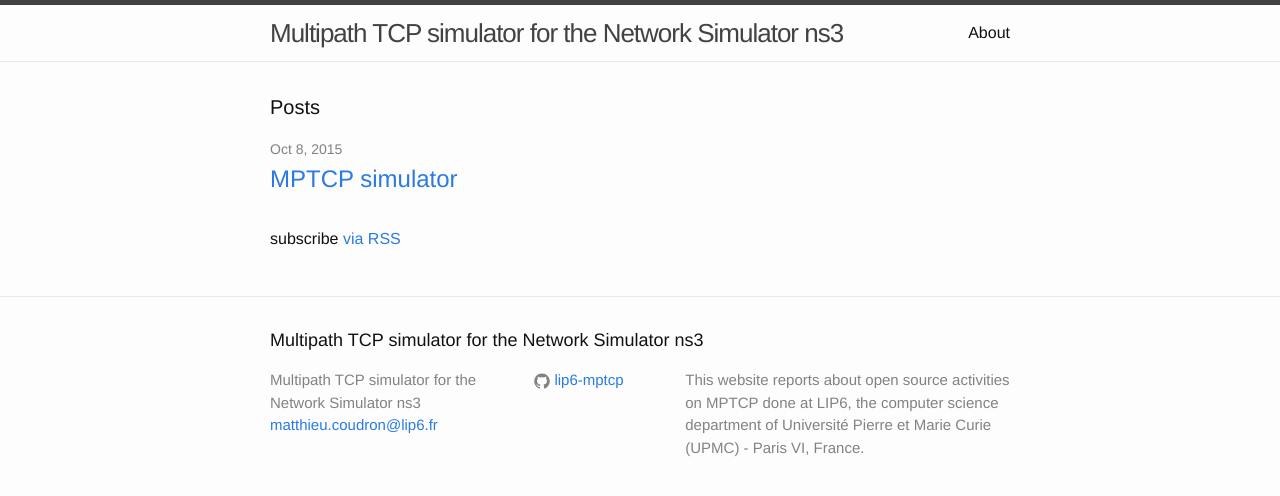
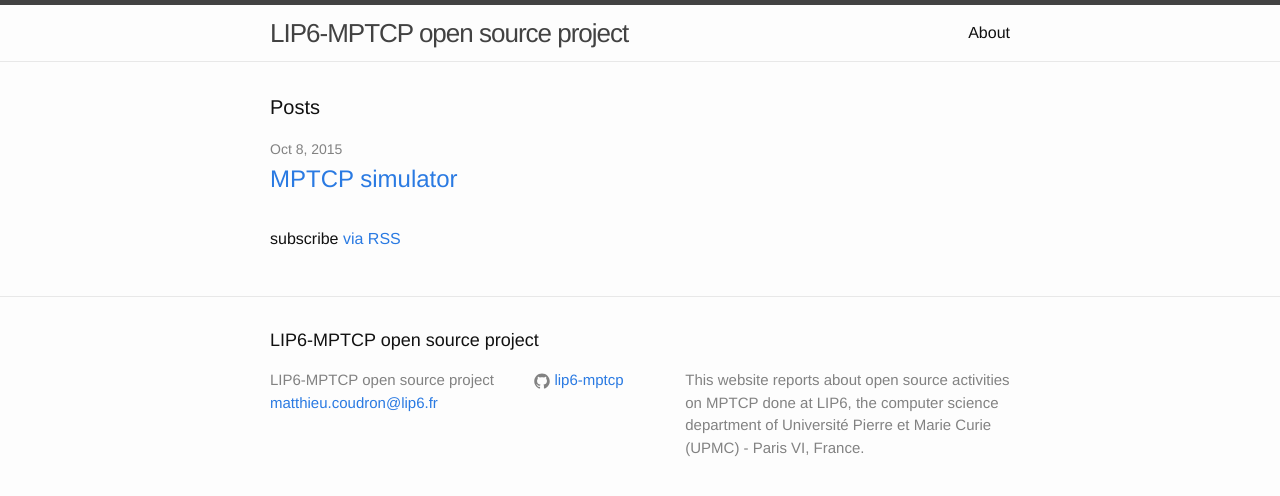
Before and after one commit to FREELANCER2017/lip6-mptcp.github.io, a Jekyll site: the page built from index.html, in a window 1280 px wide. Shown: the top 496 px of the page. Built offline with Jekyll 4.4.1, drawn with Linux system fonts in a browser that asks for light colours; comment, search, counter and statistics services are not loaded.

Commit message:
Update _config.yml

```diff
--- a/_config.yml
+++ b/_config.yml
@@ -1,5 +1,5 @@
 # Site settings
-title: Multipath TCP simulator for the Network Simulator ns3
+title: LIP6-MPTCP open source project
 email: matthieu.coudron@lip6.fr
 description: > # this means to ignore newlines until "baseurl:"
   This website reports about open source activities on MPTCP done at LIP6, the computer science department of Université Pierre et Marie Curie (UPMC) - Paris VI, France.
```
